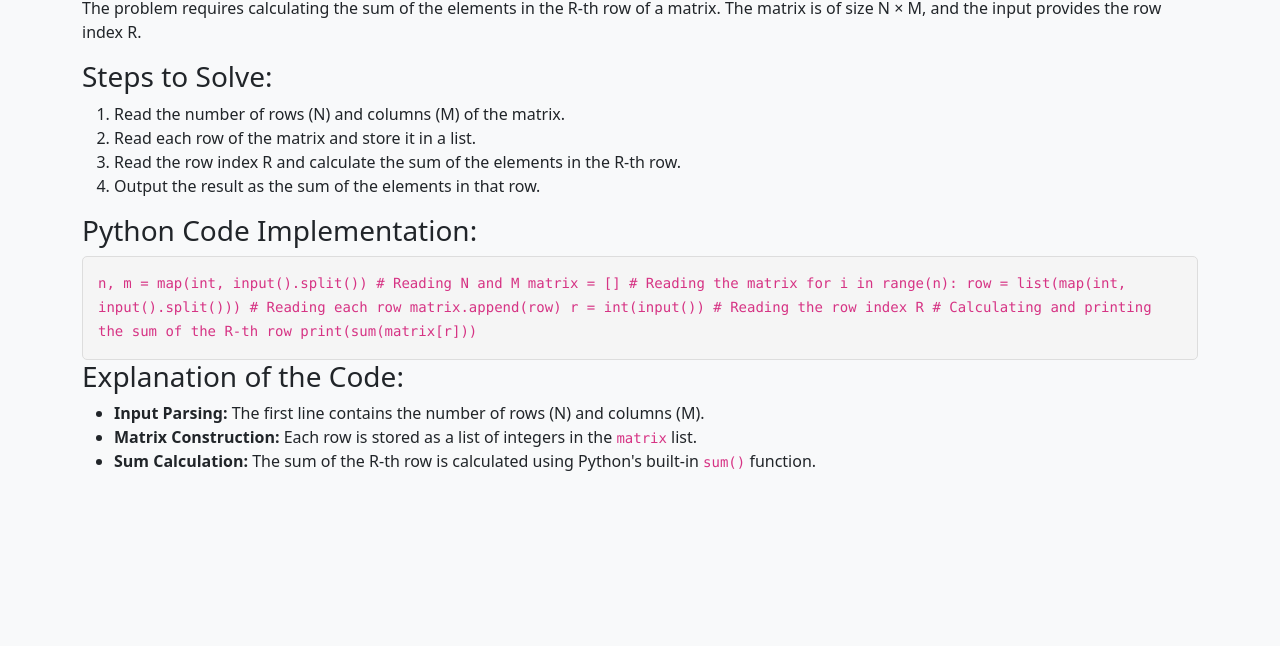
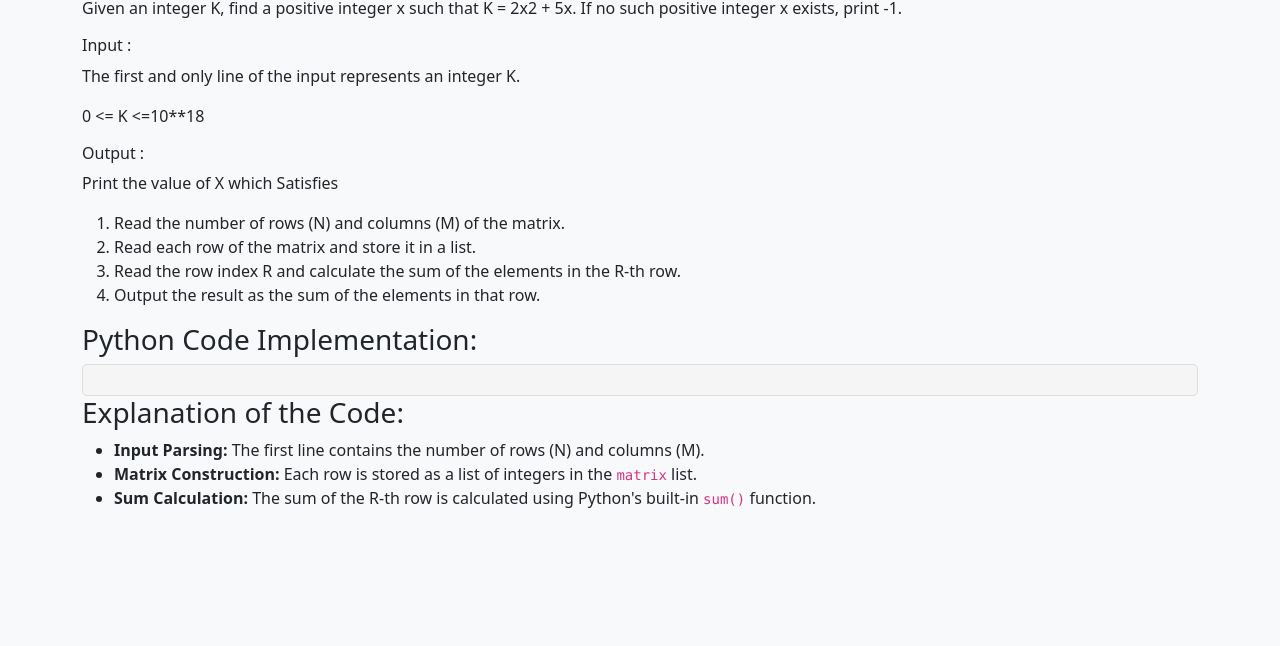
Before and after one commit to crazylogic03/nstcodes, a plain HTML site: page DSA/Problem1.html in a window 1280 px wide. Shown: the part 154-800 px from the top of the page. Drawn offline with nearby package versions, Linux system fonts and the light colour scheme.

Commit message:
Added maths

```diff
--- a/DSA/Problem1.html
+++ b/DSA/Problem1.html
@@ -30,11 +30,15 @@
     </nav>
 
     <div class="container my-5">
-        <h2>Problem Explanation</h2>
-        <p>The problem requires calculating the sum of the elements in the R-th row of a matrix. The matrix is of size N
-            × M, and the input provides the row index R.</p>
+        <h2>Problem </h2>
+        <p>Given an integer K, find a positive integer x such that K = 2x2 + 5x. If no such positive integer x exists,
+            print -1.</p>
 
-        <h3>Steps to Solve:</h3>
+        <h6>Input :</h6>
+        <p>The first and only line of the input represents an integer K.</p>
+        <p>0 <= K <=10**18</p>
+                <h6>Output :</h6>
+                <p>Print the value of X which Satisfies </p>
                 <ol>
                     <li>Read the number of rows (N) and columns (M) of the matrix.</li>
                     <li>Read each row of the matrix and store it in a list.</li>
@@ -44,29 +48,19 @@
 
                 <h3>Python Code Implementation:</h3>
                 <div class="code-block">
-            <code>
-n, m = map(int, input().split())  # Reading N and M
-matrix = []
 
-# Reading the matrix
-for i in range(n):
-    row = list(map(int, input().split()))  # Reading each row
-    matrix.append(row)
-
-r = int(input())  # Reading the row index R
-
-# Calculating and printing the sum of the R-th row
-print(sum(matrix[r]))
-            </code>
                 </div>
 
                 <h3>Explanation of the Code:</h3>
                 <ul>
                     <li><b>Input Parsing:</b> The first line contains the number of rows (N) and columns (M).</li>
-            <li><b>Matrix Construction:</b> Each row is stored as a list of integers in the <code>matrix</code> list.
+                    <li><b>Matrix Construction:</b> Each row is stored as a list of integers in the <code>matrix</code>
+                        list.
                     </li>
-            <li><b>Sum Calculation:</b> The sum of the R-th row is calculated using Python's built-in <code>sum()</code>
-                function.</li>
+                    <li><b>Sum Calculation:</b> The sum of the R-th row is calculated using Python's built-in
+                        <code>sum()</code>
+                        function.
+                    </li>
                 </ul>
     </div>
 </body>
```
Also changed, not shown: Maths/pbm1.html (added). Lines whose indentation alone changed are shown as unchanged.
